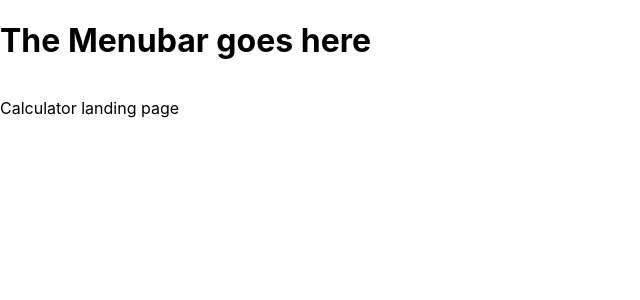
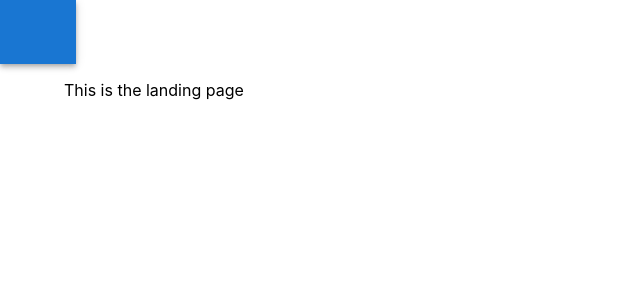
Before and after one commit to Jackgoers96/Meal-Service-Suite, a React (Create React App) app: page /LandingPage in a window 1280 px wide. Before the commit this address led to /MealCalc. Shown: the top 300 px of the page, without its empty margins (0-640 px from the left). Built offline with nearby package versions, Linux system fonts and the light colour scheme.

Commit message:
Giving the views a little clarity and saving progress

```diff
--- a/package.json
+++ b/package.json
@@ -3,6 +3,10 @@
   "version": "0.1.0",
   "private": true,
   "dependencies": {
+    "@emotion/react": "^11.10.0",
+    "@emotion/styled": "^11.10.0",
+    "@mui/icons-material": "^5.8.4",
+    "@mui/material": "^5.9.3",
     "@testing-library/jest-dom": "^5.16.5",
     "@testing-library/react": "^13.3.0",
     "@testing-library/user-event": "^13.5.0",
--- a/src/components/MenuBar/MenuBar.js
+++ b/src/components/MenuBar/MenuBar.js
@@ -1,15 +1,30 @@
 import { BrowserRouter as Router, Routes, Route, Link, Navigate } from 'react-router-dom';
-
-
+import AppBar from '@mui/material/AppBar';
+import Box from '@mui/material/Box';
+import Toolbar from '@mui/material/Toolbar';
+import Typography from '@mui/material/Typography';
+import Button from '@mui/material/Button';
+import IconButton from '@mui/material/IconButton';
+import MenuIcon from '@mui/icons-material';
 import './MenuBar.css';
 
 function MenuBar() {
   return (
-    <div className='menubar'>
-        <h1>The Menubar goes here</h1>
-    </div>
+    <Box className='menubar'>
+      <AppBar position="static">
+        <Toolbar>
+          <IconButton
+            size="large"
+            edge="start"
+            color="inherit"
+            aria-label="menu"
+            sx={{ mr: 2 }}>
+          </IconButton>
+        </Toolbar>
+        </AppBar>
+        </Box>
 
-  );
+        );
 }
 
 export default MenuBar;
--- a/src/pages/App/App.js
+++ b/src/pages/App/App.js
@@ -1,6 +1,7 @@
 import { BrowserRouter as Router, Routes, Route, Link, Navigate } from "react-router-dom";
 import MealCalc from '../MealCalc/MealCalc';
-import MenuBar from '../../components/MenuBar/MenuBar'
+import MenuBar from '../../components/MenuBar/MenuBar';
+import LandingPage from '../LandingPage/LandingPage';
 import './App.css';
 import React from 'react';
 
@@ -9,8 +10,9 @@ function App() {
     <Router>
       <MenuBar />
       <Routes>
-        <Route path="*" element={<Navigate to="/MealCalc" replace />}/>
-        <Route exact path="/MealCalc" element={<MealCalc />}/>
+        <Route path="*" element={<Navigate to="/LandingPage" replace />} />
+        <Route exact path="/MealCalc" element={<MealCalc />} />
+        <Route exact path="LandingPage" element={<LandingPage />} />
       </Routes>
     </Router>
 
--- /dev/null
+++ b/src/pages/LandingPage/LandingPage.js
@@ -0,0 +1,18 @@
+import { BrowserRouter as Router, Routes, Route, Link, Navigate } from "react-router-dom";
+import MealCalc from '../MealCalc/MealCalc';
+import MenuBar from '../../components/MenuBar/MenuBar'
+
+import { Container } from '@mui/material';
+
+import './LandingPage.css';
+import React from 'react';
+
+function LandingPage() {
+    return (
+        <Container maxwidth="sm">
+            <p> This is the landing page</p>
+        </Container>
+    );
+}
+
+export default LandingPage;
```
Also changed, not shown: src/pages/LandingPage/LandingPage.css (added), 1 other file (tests, documents, lock files or other folders).
